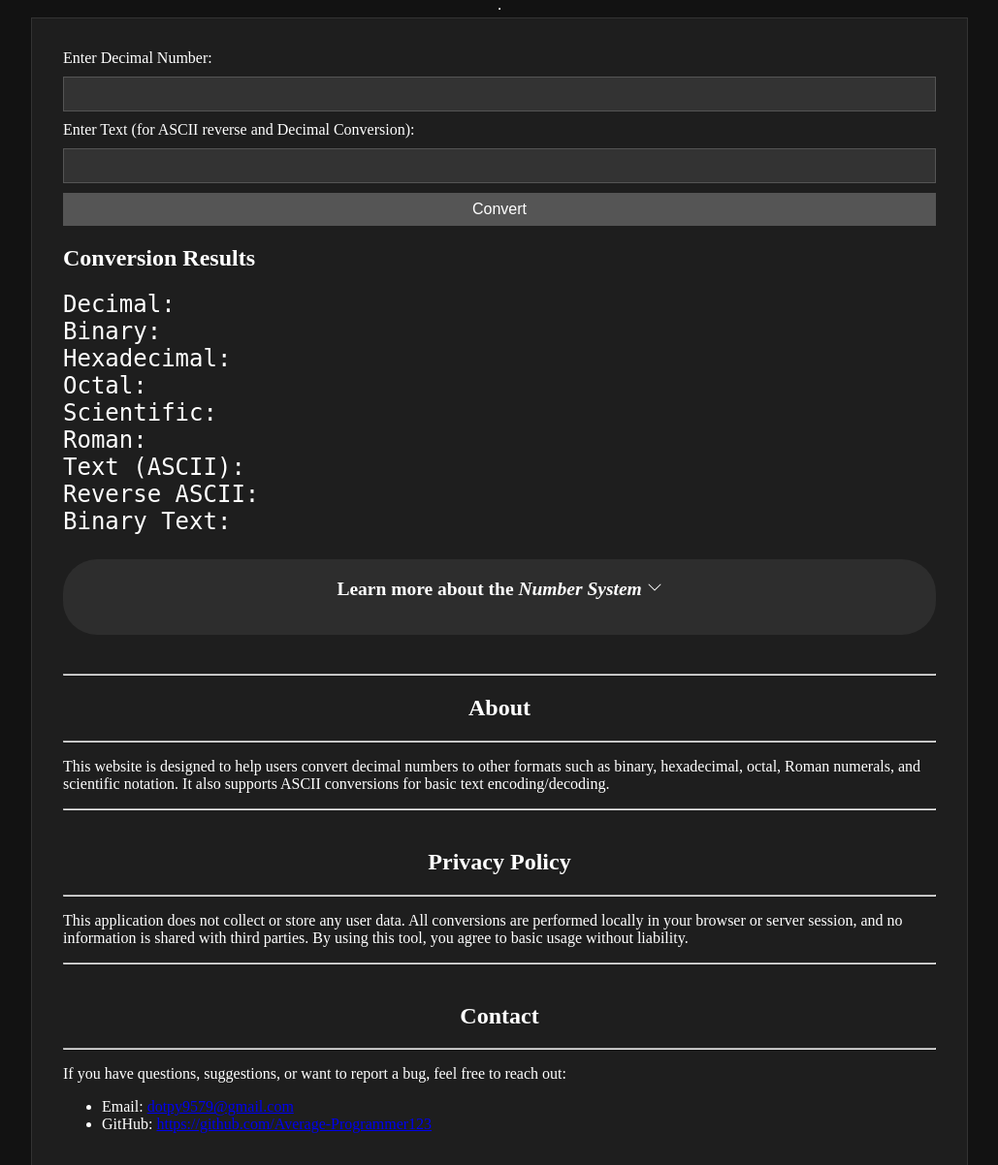
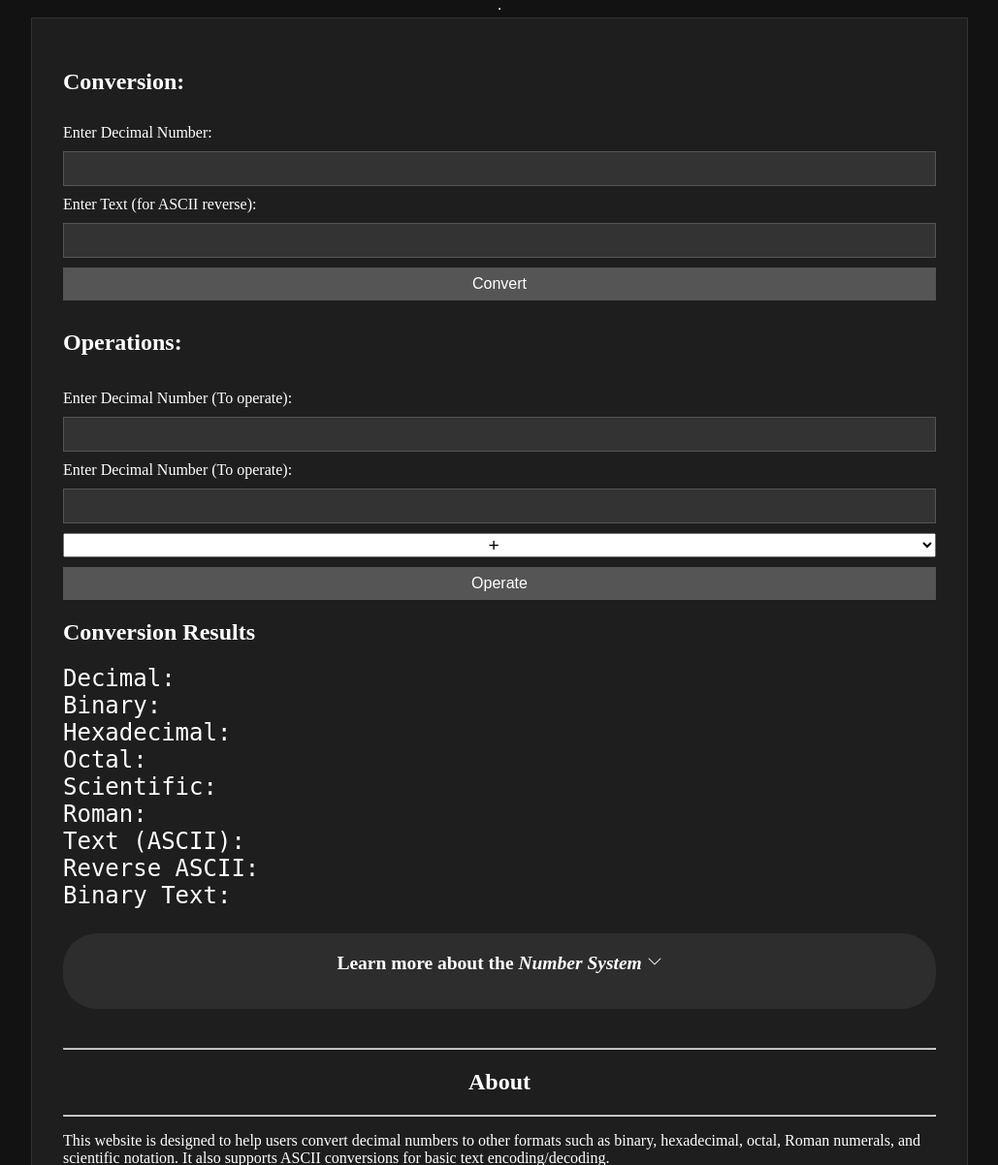
Before and after one commit to Average-Programmer123/number-system-converter, a Flask app: page / in a window 1280 px wide. Shown: the part 135-1337 px from the top of the page at 97% size, without its empty margins (125-1154 px from the left). Run offline with Flask 3, Linux system fonts and the light colour scheme; some web fonts are replaced.

Commit message:
Update index.html

```diff
--- a/templates/index.html
+++ b/templates/index.html
@@ -163,6 +163,11 @@
       float: right;
       margin-right: 50px;
     }
+
+    select{
+      text-align:center;
+      font-size:larger;
+    }
 </style>
 </head>
 <body>
@@ -198,13 +203,29 @@
 
   <main>
     <form method="POST">
+      <h2>Conversion:</h2>
       <label for="decimal">Enter Decimal Number:</label>
-      <input type="number" name="decimal" id="decimal" min = "0" required>
+      <input type="number" name="decimal" id="decimal" required>
 
-      <label for="text">Enter Text (for ASCII reverse and Decimal Conversion):</label>
+      <label for="text">Enter Text (for ASCII reverse):</label>
       <input type="text" name="text" id="text">
 
       <button type="submit" id="cnv">Convert</button>
+      <h2>Operations:</h2>
+    </form>
+    <form method="Post">
+    <label for="decimal1">Enter Decimal Number (To operate):</label>
+      <input type="number" name="num1" id="num1" required>
+
+      <label for="text">Enter Decimal Number (To operate):</label>
+      <input type="number" name="num2" id="num2">
+      <select name = "oper" id = "oper">
+        <option value = "Add">+</option>
+        <option value = "Subtract">-</option>
+        <option value = "Multiply">x</option>
+        <option value = "Divide">÷</option>
+      </select>
+      <button type = "submit" id="opt">Operate</button>
     </form>
 
     {% if error_message %}
@@ -223,6 +244,14 @@
         <li><strong>Text (ASCII):</strong> {{ text_result }}</li>
         <li><strong>Reverse ASCII:</strong> {{ reverse_ascii_result }}</li>
         <li><strong>Binary Text:</strong>{{bin_text}}</li>
+      </ul>
+      <ul><span class="optr">
+        {%if sum_result%}
+        <li><strong>Hexadecimal sum:</strong>{{a}}</li>
+        <li><strong>Binary sum:</strong>{{b}}</li>
+        <li><strong>Octal sum:</strong>{{c}}</li>
+        <li><strong></strong>{{d}}</li>
+        {%endif%}</span>
       </ul>
     </div>
 
```
